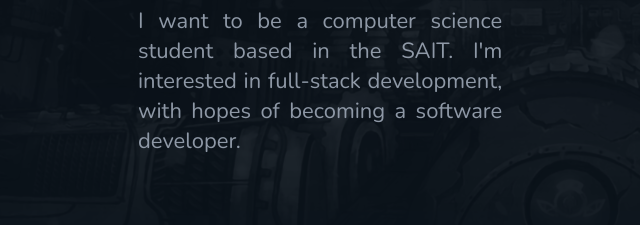
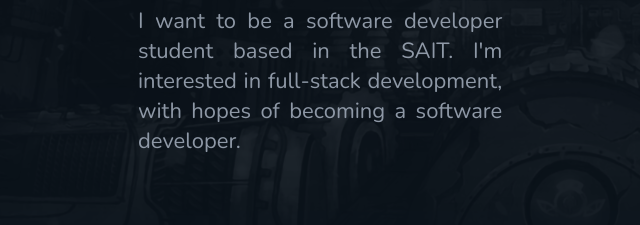
Before and after one commit to Hamzasharif6666/HamzaSharif, a plain HTML site: page index.html in a window 1280 px wide. Shown: the part 365-590 px from the top of the page, 54-694 px from the left. Drawn offline with nearby package versions, Linux system fonts and the light colour scheme.

Commit message:
Update index.html

```diff
--- a/index.html
+++ b/index.html
@@ -32,7 +32,7 @@
 					</h1>
 					<h2 class="intro-sub">i code and design things</h2>
 					<p class="intro-desc">
-						I want to be a computer science student based in the SAIT. I'm interested in full-stack development, with hopes of becoming a software developer.
+						I want to be a software developer student based in the SAIT. I'm interested in full-stack development, with hopes of becoming a software developer.
 					</p>
 				</div>
 
```
